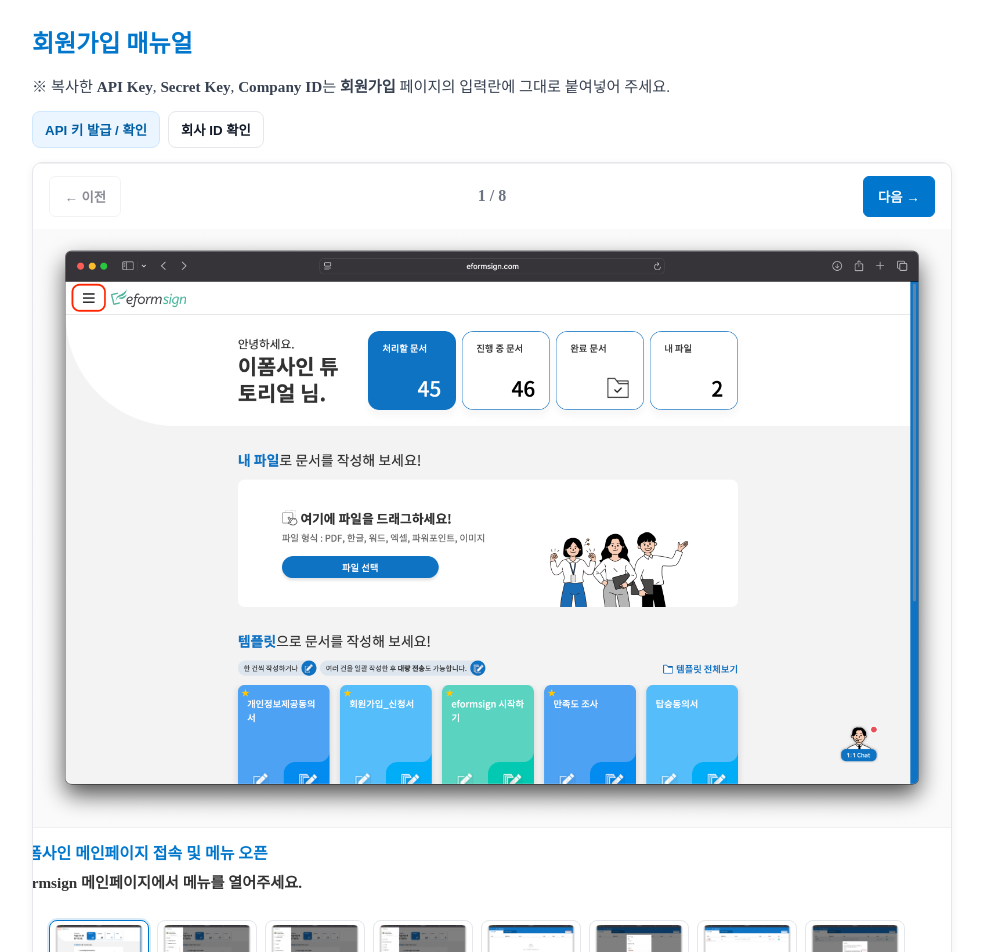
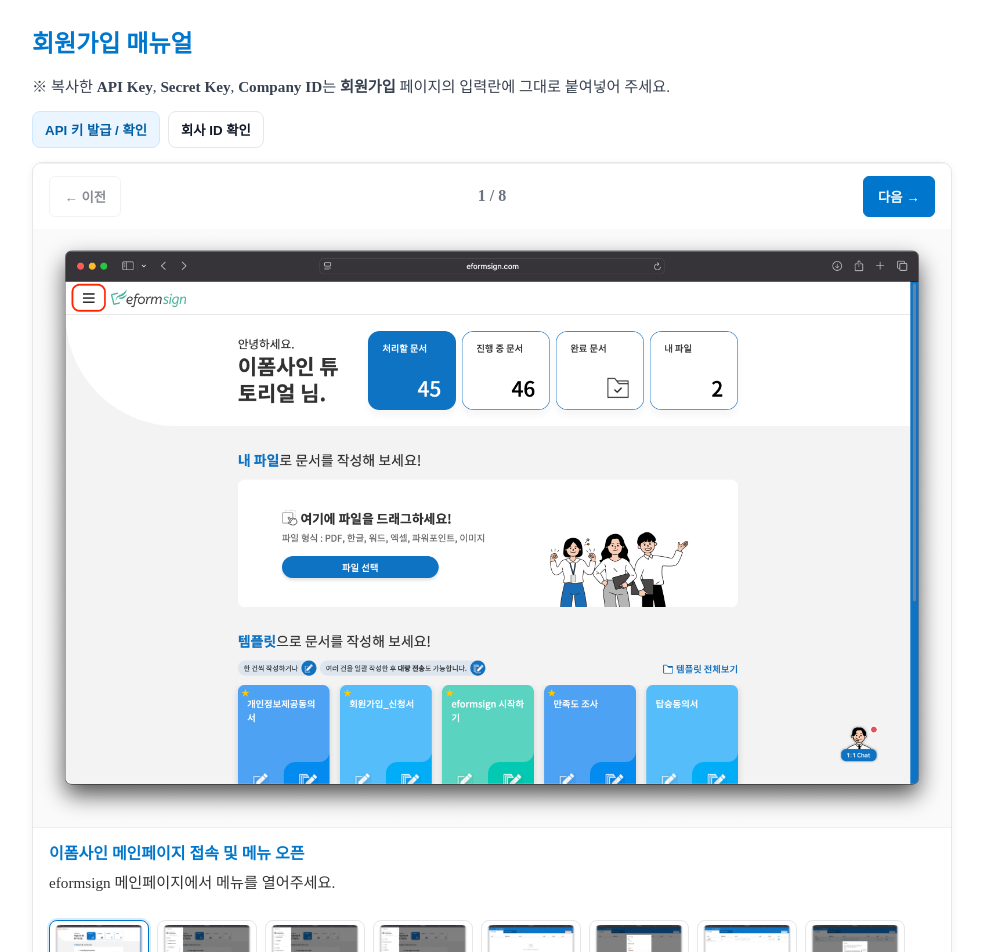
Before and after one commit to when630/eformsignsampledocs, a React (Create React App) app in the folder frontend/: page /register/manual in a window 1280 px wide. Shown: the top 952 px of the page, without its empty margins (148-1131 px from the left). Built offline with nearby package versions, Linux system fonts and the light colour scheme.

Commit message:
#16 매뉴얼 클래스명 변경

```diff
--- a/frontend/src/pages/register/manual/index.tsx
+++ b/frontend/src/pages/register/manual/index.tsx
@@ -61,7 +61,7 @@
       />
     </div>
 
-    <div className="manual-caption">
+    <div className="manual-description">
       {cur.title && <h3 className="manual-step-title">{cur.title}</h3>}
       {cur.desc && <div className="manual-step-desc">{cur.desc}</div>}
     </div>
--- a/frontend/src/pages/register/manual/style.css
+++ b/frontend/src/pages/register/manual/style.css
@@ -64,7 +64,7 @@
 }
 
 /* Caption */
-.manual-caption {
+.manual-description {
   padding: 12px 16px;
 }
 
```
